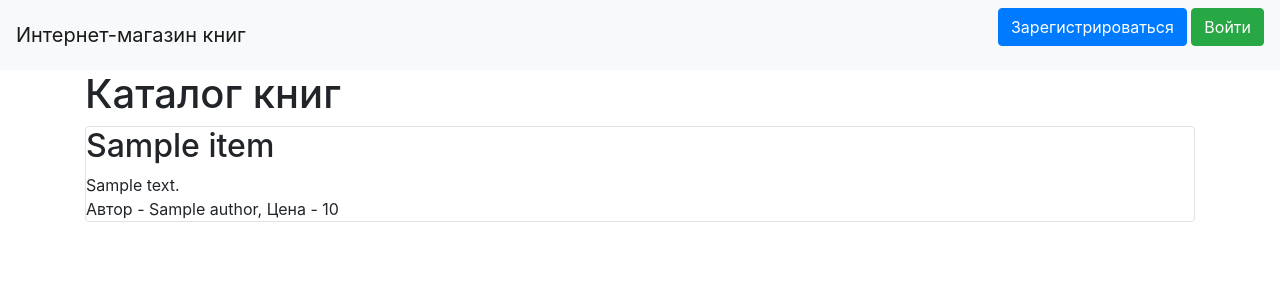
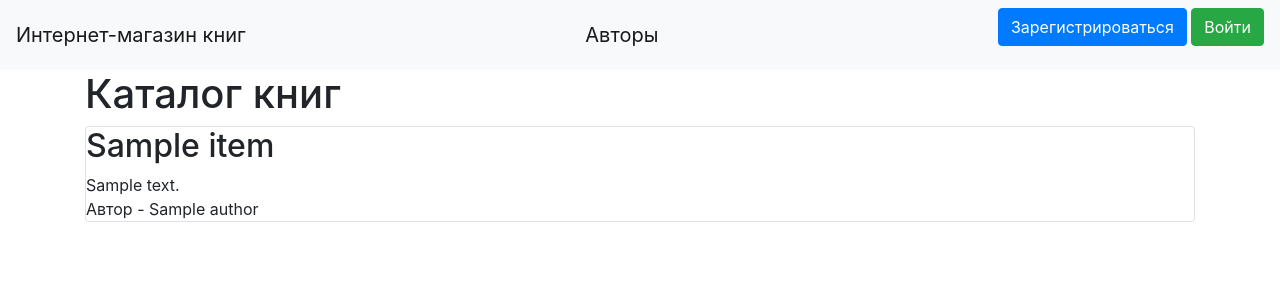
Before and after one commit to andreyanovalina/WebServer-API-Progect, a Python web app: template templates/main_page.html in a window 1280 px wide. Shown: the top 300 px of the page. Run offline with Jinja, Linux system fonts and the light colour scheme; the template is opened without the code that fills it: most values are stand-ins (such as "Sample title", 1, 10 or a date in 2020); some libraries are stand-ins or nearby versions.

Commit message:
Корректировка шаблонов.

```diff
--- a/templates/base.html
+++ b/templates/base.html
@@ -12,9 +12,14 @@
 <body>
 <header>
     <nav class="navbar navbar-light bg-light">
-        <a class="navbar-brand" href="#">Интернет-магазин книг</a>
+        <a class="navbar-brand" href="/">Интернет-магазин книг</a>
+        <a class="navbar-brand" href="">Авторы</a>
         {% if current_user.is_authenticated %}
-    <a class="navbar-brand" href="/logout">{{ current_user.name }}</a>
+        <p>
+            <a class="btn btn-warning" href="">{{ current_user.name }}</a>
+            <a class="btn btn-success" href="/logout">Выйти</a>
+        </p>
+
 {% else %}
     <p>
         <a class="btn btn-primary " href="/register">Зарегистрироваться</a>
--- a/templates/main_page.html
+++ b/templates/main_page.html
@@ -7,17 +7,17 @@
     <div class="col-md6 border rounded">
         <h2>{{item.title}}</h2>
         <div>
-            {{item.descroption}}
+            {{item.description}}
         </div>
         <div>
-            Автор - {{item.author.name}}, Цена - {{item.price}}
+            Автор - {{item.author.name}}
         </div>
-<!--            {% if current_user.is_authenticated and current_user == item.user %}-->
-<!--        <div>-->
-<!--            <a href="/news/{{ item.id }}" class="btn btn-warning">Изменить</a>-->
+            {% if current_user.is_authenticated and current_user %}
+        <div>
+            <a class="btn btn-danger" href="">В корзину - {{item.price}}р.</a>
 <!--            <a href="/news_delete/{{ item.id }}" class="btn btn-danger">Удалить</a>-->
-<!--        </div>-->
-<!--            {% endif %}-->
+        </div>
+            {% endif %}
     </div>
     {% endif %}
 {% endfor %}
```
